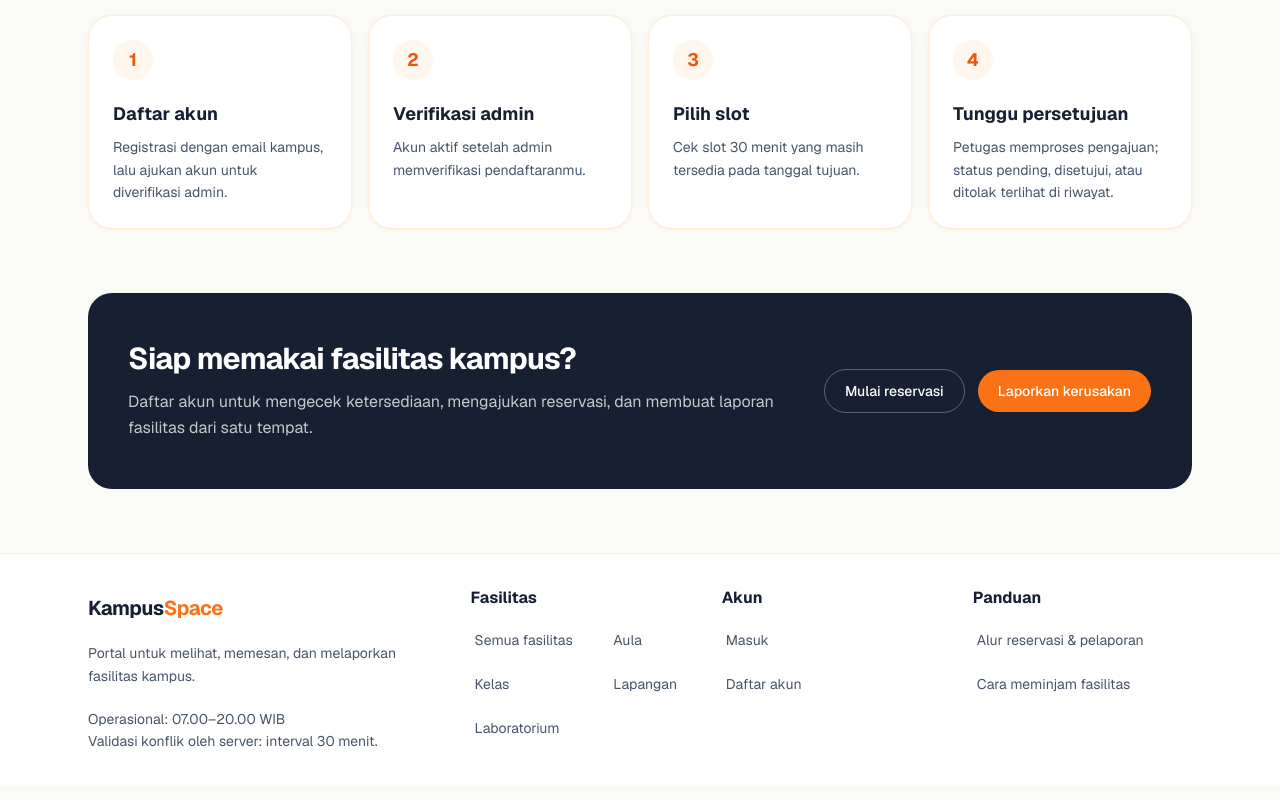
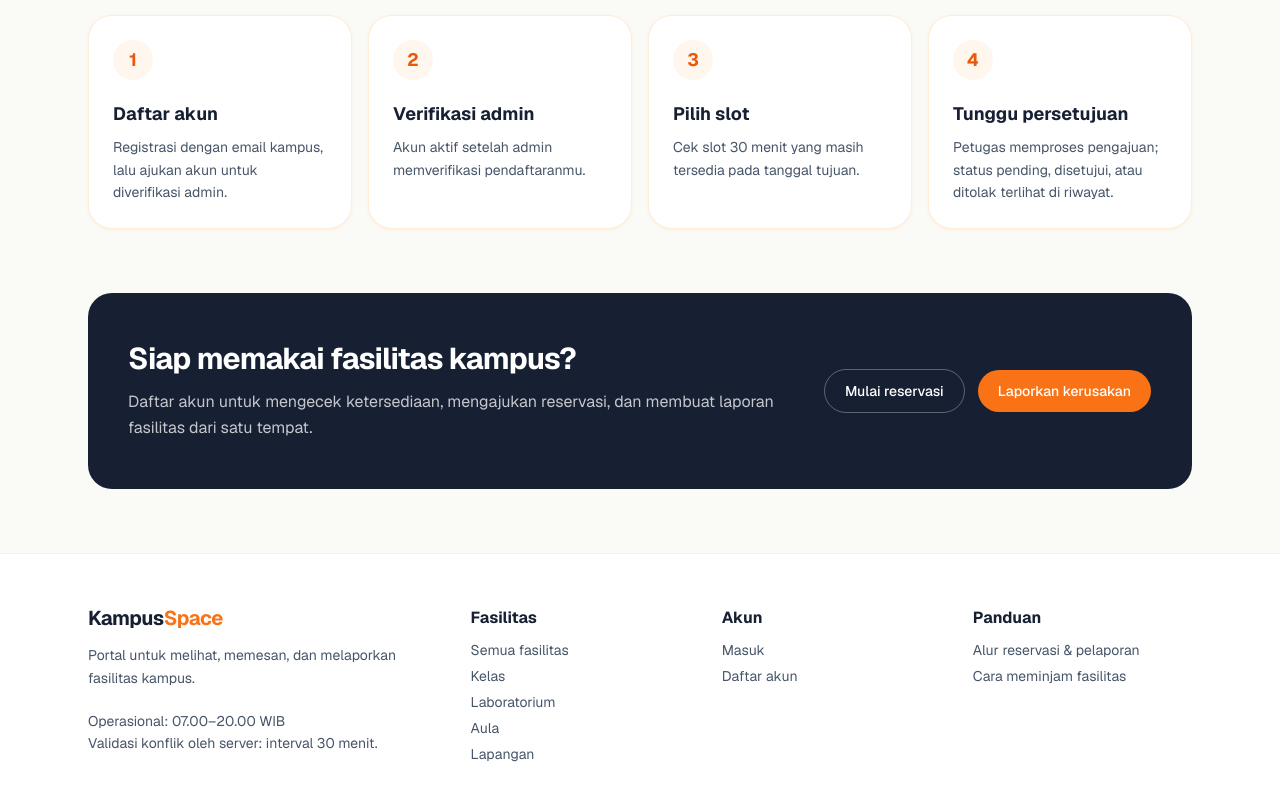
Before and after one commit to AkmalFazli27/campus-facility-system, a Next.js app: page / in a window 1280 px wide. Shown: the part 1766-2566 px from the top of the page. Built offline with nearby package versions, Linux system fonts and the light colour scheme; no server answers; the database is empty.

Commit message:
style: rapat dan rapikan spacing footer

```diff
--- a/components/custom/PublicFooter.tsx
+++ b/components/custom/PublicFooter.tsx
@@ -1,5 +1,4 @@
 import Link from "next/link";
-import { cn } from "@/lib/utils";
 
 const FACILITY_LINKS = [
   { label: "Semua fasilitas", href: "/facilities" },
@@ -21,25 +20,16 @@ const GUIDE_LINKS = [
 
 function FooterLinks({
   links,
-  columns = 1,
 }: {
   links: readonly { label: string; href: string }[];
-  columns?: 1 | 2;
 }) {
   return (
-    <ul
-      className={cn(
-        "mt-2 text-sm text-ink-600",
-        columns === 2
-          ? "grid grid-flow-col grid-rows-3 gap-x-6"
-          : "flex flex-col"
-      )}
-    >
+    <ul className="mt-2 flex flex-col gap-0.5 text-sm text-ink-600">
       {links.map((link) => (
         <li key={link.href}>
           <Link
             href={link.href}
-            className="inline-flex min-h-11 items-center rounded-md px-1 whitespace-nowrap hover:text-brand-600 focus-visible:ring-2 focus-visible:ring-brand-500 focus-visible:outline-none"
+            className="inline-flex min-h-6 items-center rounded-md whitespace-nowrap hover:text-brand-600 focus-visible:ring-2 focus-visible:ring-brand-500 focus-visible:outline-none"
           >
             {link.label}
           </Link>
@@ -52,11 +42,11 @@ function FooterLinks({
 export default function PublicFooter() {
   return (
     <footer className="border-t border-brand-100 bg-white">
-      <div className="mx-auto grid w-full max-w-6xl gap-8 px-6 py-8 sm:grid-cols-2 lg:grid-cols-[1.6fr_1fr_1fr_1fr]">
+      <div className="mx-auto grid w-full max-w-6xl gap-8 px-6 py-13 sm:grid-cols-2 lg:grid-cols-[1.6fr_1fr_1fr_1fr]">
         <div>
           <Link
             href="/"
-            className="inline-flex min-h-11 items-center rounded-md text-xl font-bold tracking-tight text-ink-950 focus-visible:ring-2 focus-visible:ring-brand-500 focus-visible:outline-none"
+            className="inline-flex min-h-6 items-start rounded-md text-xl font-bold tracking-tight text-ink-950 focus-visible:ring-2 focus-visible:ring-brand-500 focus-visible:outline-none leading-6"
           >
             Kampus<span className="text-brand-500">Space</span>
           </Link>
@@ -74,7 +64,7 @@ export default function PublicFooter() {
           <h2 id="footer-facilities-heading" className="font-bold text-ink-950">
             Fasilitas
           </h2>
-          <FooterLinks links={FACILITY_LINKS} columns={2} />
+          <FooterLinks links={FACILITY_LINKS} />
         </nav>
 
         <nav aria-labelledby="footer-account-heading">
```
